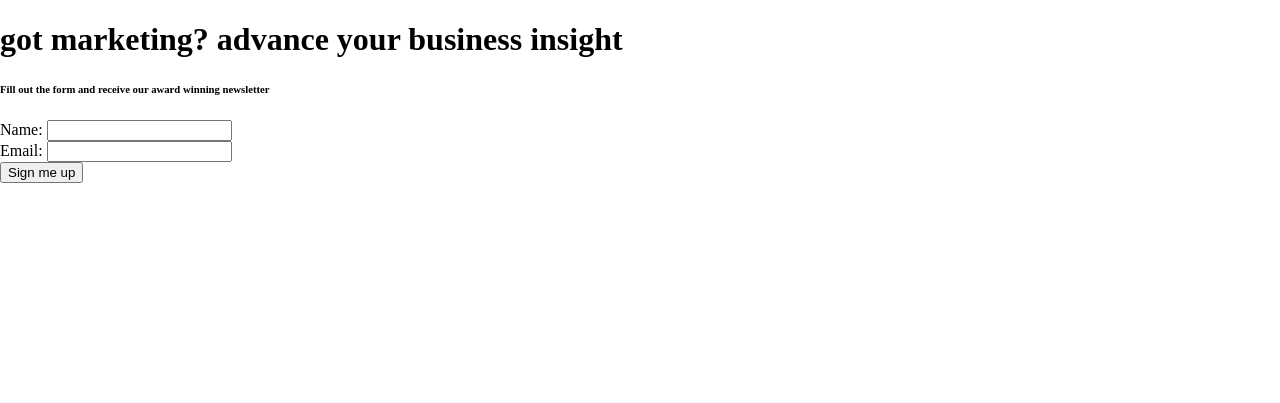
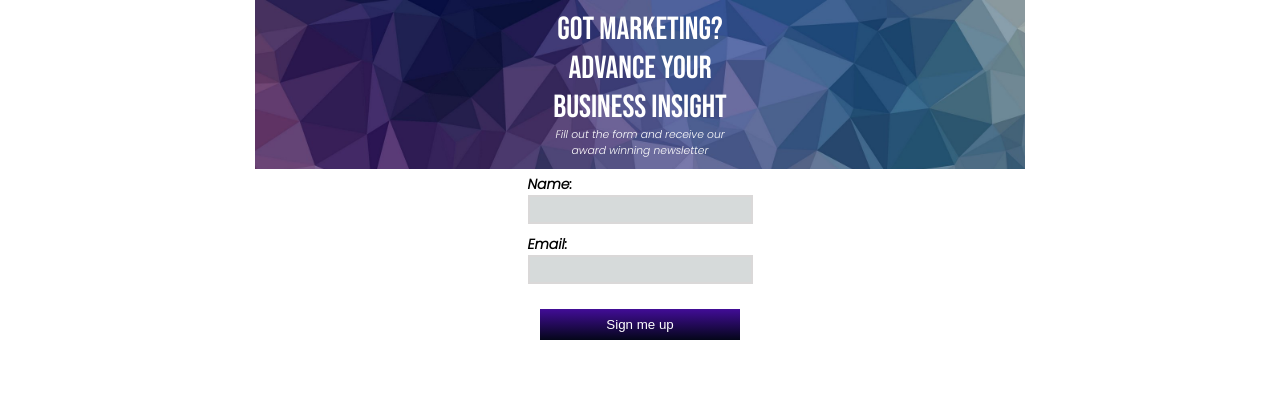
Before and after one commit to sazukeR/landingpage, a website: page index.html in a window 1280 px wide. Drawn offline with Linux system fonts and the light colour scheme.

Commit message:
first styles sm screen

```diff
--- a/styles.css
+++ b/styles.css
@@ -4,3 +4,111 @@ body {
   margin: 0;
   padding: 0;
 }
+
+.container {
+  display: flex;
+  flex-direction: column;
+  justify-content: start;
+  max-width: 770px;
+  height: 100%;
+  min-height: 400px;
+  margin-right: auto;
+  margin-left: auto;
+  margin-top: 0;
+  overflow-y: auto;
+}
+
+.box1 {
+  display: flex;
+  justify-content: center;
+  align-items: center;
+  flex-direction: column;
+  width: 100%;
+  max-width: 770px;
+  background: url("assets/geometricBGs43.jpg");
+  background-size: cover;
+  background-repeat: no-repeat;
+  height: 50%;
+  padding-top: 10px;
+  padding-bottom: 10px;
+}
+
+.box1 .title {
+  align-items: center;
+  min-width: 200px;
+  max-width: 200px;
+}
+
+.box1 h1 {
+  margin: 0;
+  color: #ffff;
+  text-transform: uppercase;
+  font-family: "Bebas Neue", sans-serif;
+  font-weight: 200;
+  text-align: center;
+}
+
+.box1 .info {
+  display: flex;
+  justify-content: center;
+  align-items: center;
+  min-width: 180px;
+  max-width: 180px;
+}
+
+.box1 h6 {
+  margin: 0;
+  color: #ffff;
+  font-family: 'Poppins', sans-serif;
+  font-style: normal;
+  font-weight: 100;
+  text-align: center;
+}
+
+.box2 {
+  display: flex;
+  justify-content: center;
+  align-items: center;
+  width: 100%;
+  max-width: 770px;
+  flex-direction: column;
+  height: 50%;
+}
+
+.box2 form {
+  display: flex;
+  justify-content: space-between;
+  flex-direction: column;
+  align-items: center;
+  min-width: 250px;
+  max-width: 250px;
+}
+
+.box2 div {
+  display: flex;
+  flex-direction: column;
+  width: 90%;
+  padding: 5px 10px 5px 10px;
+}
+
+.box2 label {
+  font-family: "Poppins", Helvetica, sans-serif;
+  font-size: 14px;
+  font-weight: bold;
+}
+
+input[type="text"],
+input[type="email"] {
+  border: 2px solid rgb(218, 216, 216);
+  padding: 5px 0 5px 0;
+  background-color: rgb(214, 218, 218);
+}
+
+.box2 .submit {
+  color: white;
+  background: linear-gradient(#420d97, #04061a);
+  width: 80%;
+  padding: 8px 0 8px 0;
+  margin-top: 20px;
+  border: none;
+}
```
